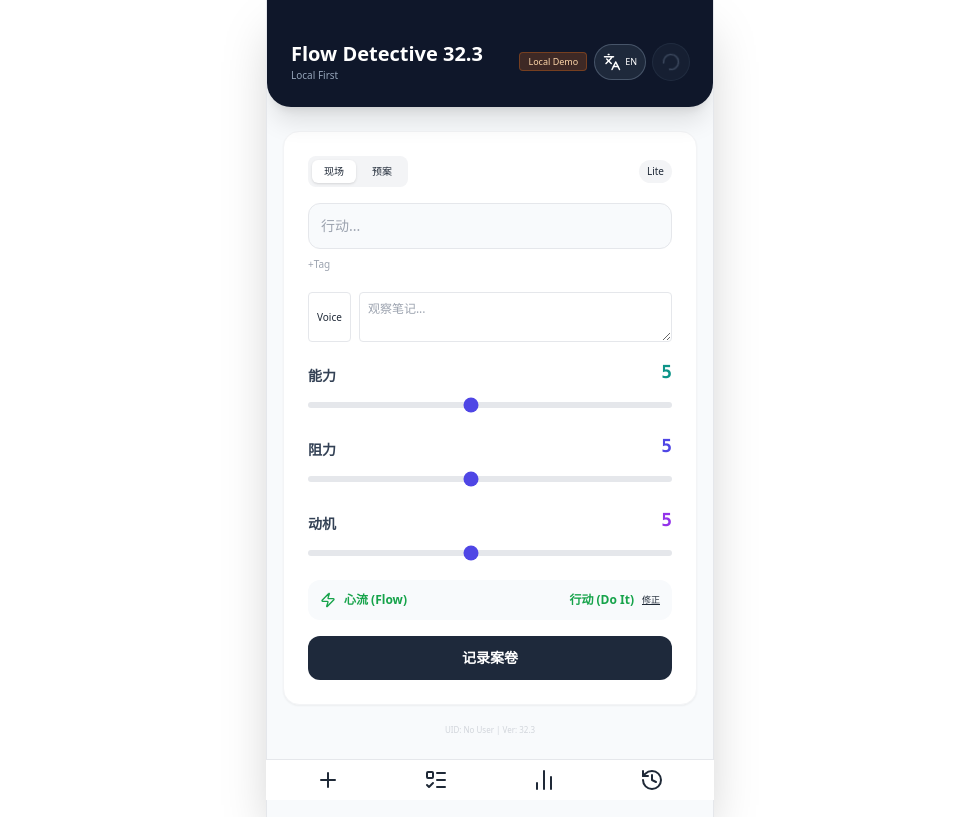
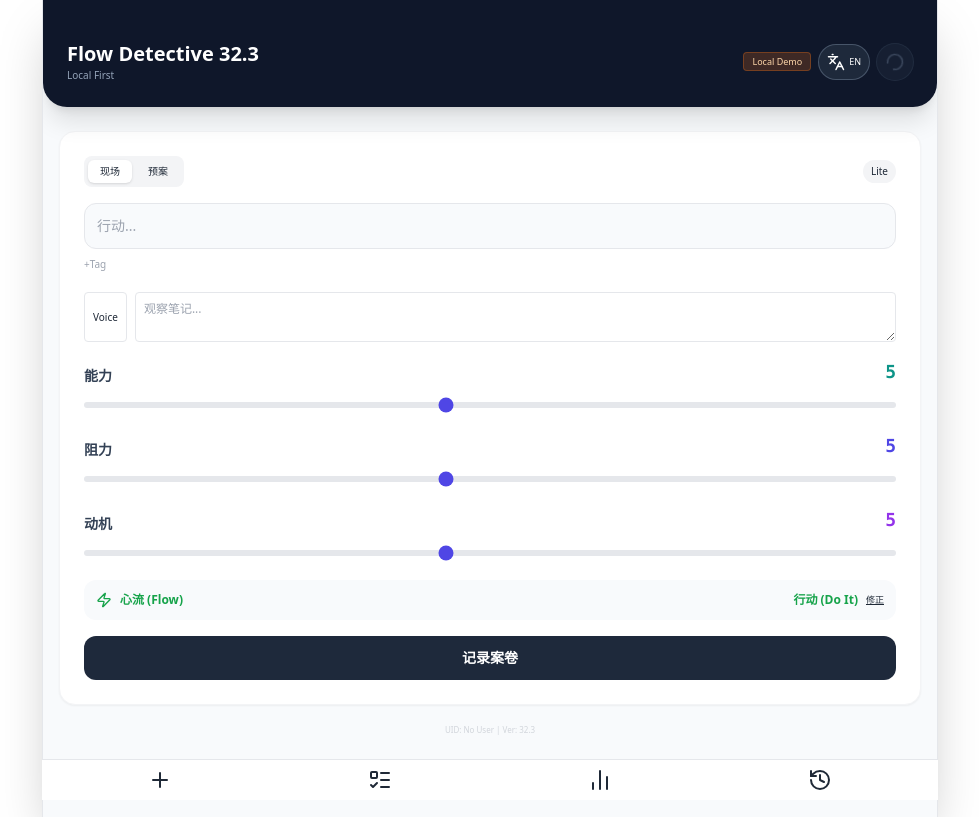
Before and after one commit to Aren-T/flow-detective-proj, a React (Create React App) app: page / in a window 1280 px wide. Shown: the whole page, without its empty margins (150-1129 px from the left). Built offline with nearby package versions, Linux system fonts and the light colour scheme.

Commit message:
Feat: Responsive iPad Layout (v32.4)

```diff
--- a/src/App.js
+++ b/src/App.js
@@ -710,20 +710,35 @@ const TagAnalysis = ({ logs, t }) => { /* ... Same ... */
 const StatsDashboard = ({ logs, uniqueTags, filterTags, setFilterTags, personalFlowThreshold, personalActionBias, t }) => {
   const [view, setView] = useState('FLOW');
   return (
-    <div className="space-y-4 animate-fade-in">
+    <div className="animate-fade-in">
+      {/* Controls Container */}
+      <div className="mb-4 space-y-2">
         <FilterBar uniqueTags={uniqueTags} filterTags={filterTags} setFilterTags={setFilterTags} t={t} />
-      <div className="flex justify-center mb-2 bg-gray-100 p-1 rounded-lg">
+        <div className="flex justify-center bg-gray-100 p-1 rounded-lg">
           <button onClick={() => setView('FLOW')} className={`px-3 py-1 rounded-md text-[10px] font-bold ${view === 'FLOW' ? 'bg-white shadow text-indigo-600' : 'text-gray-400'}`}>{t('btnFlow')}</button>
           <button onClick={() => setView('FOGG')} className={`px-3 py-1 rounded-md text-[10px] font-bold ${view === 'FOGG' ? 'bg-white shadow text-indigo-600' : 'text-gray-400'}`}>{t('btnFogg')}</button>
           <button onClick={() => setView('TIME')} className={`px-3 py-1 rounded-md text-[10px] font-bold ${view === 'TIME' ? 'bg-white shadow text-orange-600' : 'text-gray-400'}`}>{t('btnTime')}</button>
           <button onClick={() => setView('PREDICTION')} className={`px-3 py-1 rounded-md text-[10px] font-bold ${view === 'PREDICTION' ? 'bg-white text-teal-600 shadow' : 'text-gray-400'}`}>{t('btnCalibrate')}</button>
         </div>
+      </div>
+
+      {/* Responsive Grid Layout */}
+      <div className="grid grid-cols-1 md:grid-cols-2 gap-4 items-start">
+        {/* Left Column: Main Chart */}
+        <div>
           {view === 'FLOW' && <FlowChannelChart logs={logs} threshold={personalFlowThreshold} t={t} />}
           {view === 'FOGG' && <FoggBehaviorChart logs={logs} bias={personalActionBias} t={t} />}
           {view === 'TIME' && <TimeDistortionChart logs={logs} t={t} />}
           {view === 'PREDICTION' && <PredictionAccuracyChart logs={logs} filterTag={null} t={t} />}
-      <AISummary logs={logs} t={t} />
-      <TagAnalysis logs={logs} t={t} />
+        </div>
+
+        {/* Right Column: Analysis & Insights */}
+        <div className="space-y-4">
+          {/* Note: Components have internal margins, but space-y handles gap */}
+          <div className="-mt-4 md:mt-0"><AISummary logs={logs} t={t} /></div>
+          <div className="-mt-4 md:mt-0"><TagAnalysis logs={logs} t={t} /></div>
+        </div>
+      </div>
     </div>
   );
 };
@@ -1260,7 +1275,7 @@ const FlowDetective = () => {
   );
 
   return (
-    <div className="min-h-screen bg-slate-50 text-gray-800 font-sans pb-24 max-w-md mx-auto border-x border-gray-200 shadow-2xl relative overflow-x-hidden">
+    <div className="min-h-screen bg-slate-50 text-gray-800 font-sans pb-24 w-full md:max-w-4xl mx-auto border-x border-gray-200 shadow-2xl relative overflow-x-hidden">
       {showProfile && <ProfileModal user={user} logs={logs} onClose={() => setShowProfile(false)} onLinkGoogle={handleLinkGoogle} onEmailAuth={handleEmailAuth} onSignOut={handleSignOut} authError={authError} setAuthError={setAuthError} isCloudMode={isCloudMode} onImportCSV={handleImportCSV} t={t} />}
 
       <div className="bg-slate-900 p-6 pt-10 rounded-b-3xl shadow-xl relative z-10 text-white flex justify-between items-center">
@@ -1355,7 +1370,7 @@ const FlowDetective = () => {
         {activeTab === 'history' && <LogList logs={statsLogs} onDelete={deleteLog} t={t} />}
       </div>
 
-      <div className="fixed bottom-0 left-0 right-0 max-w-md mx-auto bg-white border-t border-gray-200 p-2 flex justify-around z-50">
+      <div className="fixed bottom-0 left-0 right-0 w-full md:max-w-4xl mx-auto bg-white border-t border-gray-200 p-2 flex justify-around z-50">
         <button onClick={() => setActiveTab('log')}><Plus /></button>
         <button onClick={() => setActiveTab('todo')}><ListTodo /></button>
         <button onClick={() => setActiveTab('stats')}><BarChart2 /></button>
```
Lines whose indentation alone changed are shown as unchanged.
